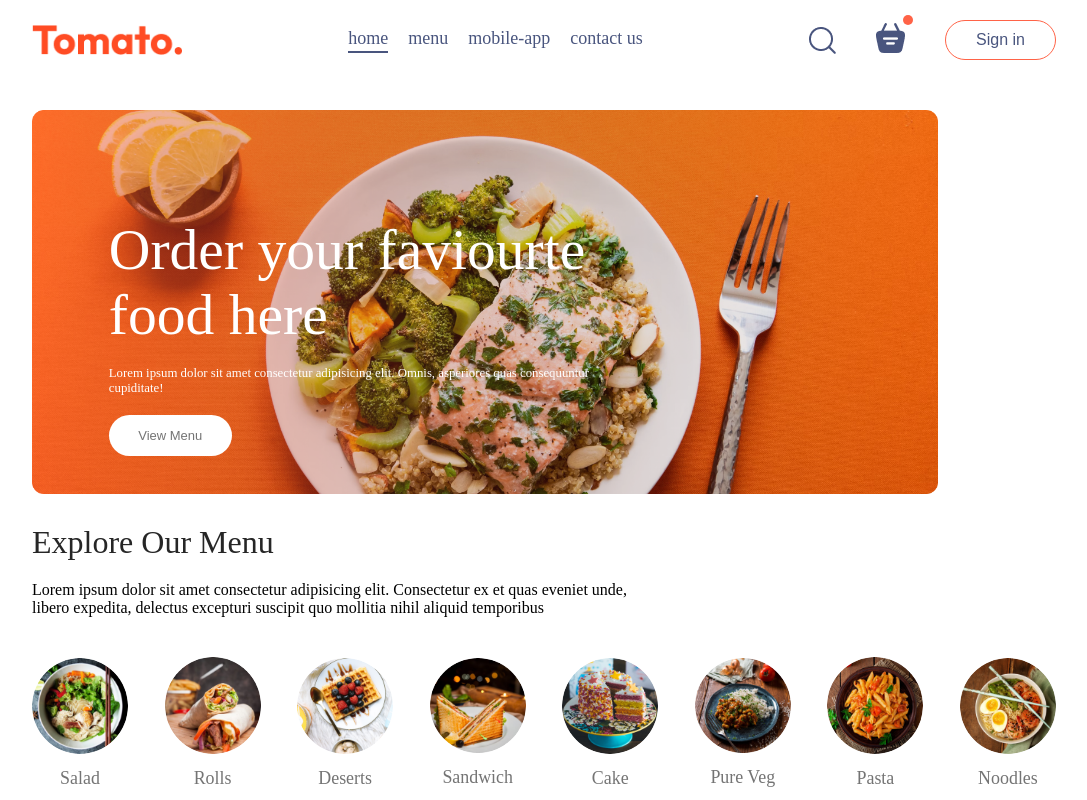
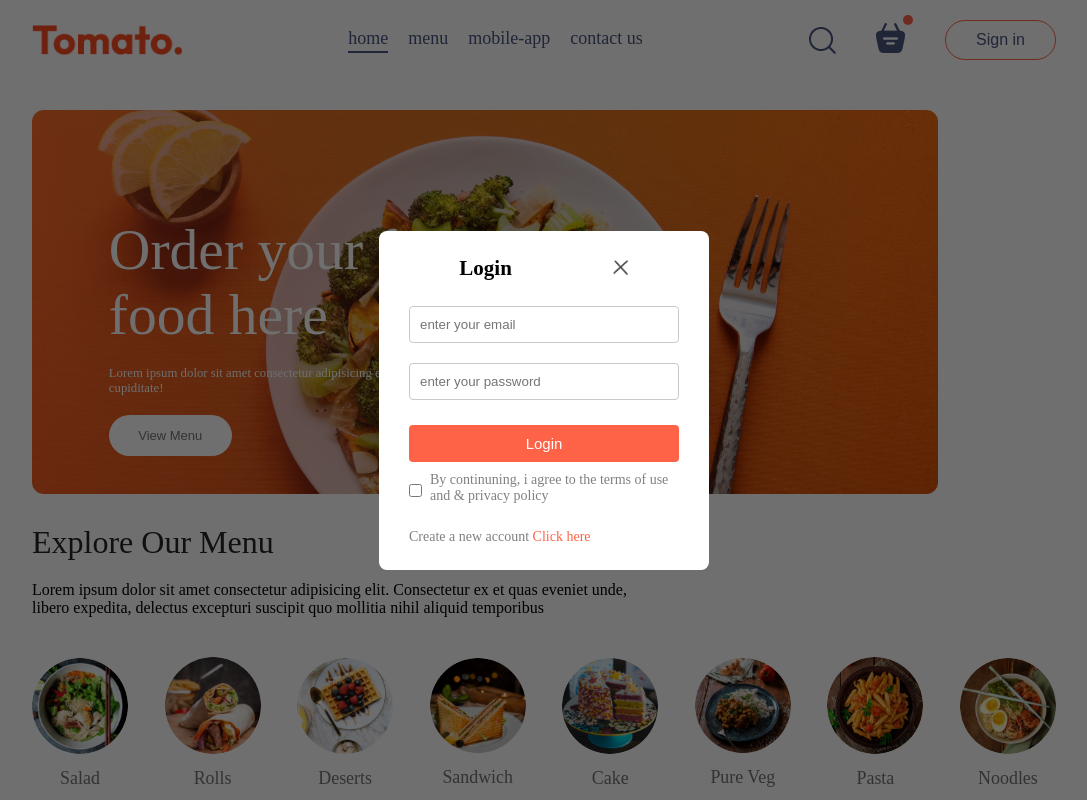
Before and after one commit to amit-simplify3x/Food_del, a React app in the folder food-del/: page / in a window 1280 px wide. Both pictures are taken after a click on the button "Sign in". Shown: the top 800 px of the page, without its empty margins (96-1183 px from the left). Built offline with nearby package versions, Linux system fonts and the light colour scheme; the HTML template or start-up script is replaced by a standard one.

Commit message:
login and signup page complete

```diff
--- a/food-del/src/App.jsx
+++ b/food-del/src/App.jsx
@@ -1,23 +1,28 @@
-import React from 'react'
+import React, { useState } from 'react'
 import Navbar from './components/Navbar/Navbar'
 import { Route, Routes } from 'react-router-dom'
 import Home from './pages/Home/Home'
 import Cart from './pages/Cart/Cart'
 import PlaceOrder from './pages/PlaceOrder/PlaceOrder'
 import Footer from './components/Footer/Footer'
+import LoginPopup from './components/LoginPopup/LoginPopup'
 
 const App = () => {
+
+  const [showLogin,setShowLogin]=useState(false);
+
   return (
     <>
+      {showLogin ? <LoginPopup setShowLogin={setShowLogin} /> : <></>}
       <div className="app">
-        <Navbar />
+        <Navbar setShowLogin={setShowLogin} />
         <Routes>
           <Route path="/" element={<Home />} />
           <Route path="/cart" element={<Cart />} />
           <Route path="/order" element={<PlaceOrder />} />
         </Routes>
       </div>
-      <Footer/>
+      <Footer />
     </>
   );
 }
--- /dev/null
+++ b/food-del/src/components/LoginPopup/LoginPopup.css
@@ -0,0 +1,74 @@
+.login-popup{
+    position: absolute;
+    z-index: 1;
+    width: 100%;
+    height: 100%;
+    background-color: #00000090;
+    display: grid;
+}
+.login-popup-container{
+    place-self: center;
+    width: max(23vw,330px);
+    color:#808080;
+    background-color: white;
+    display: flex;
+    flex-direction: column;
+    gap:25px;
+    padding: 25px 30px;
+    border-radius: 8px;
+    font-size: 14px;
+    animation: fadeIn 0.5s;
+}
+.login-popup-title{
+    display: flex;
+    justify-content: space-around;
+    align-items: center;
+    color: black;
+
+}
+
+.login-popup-title img{
+width: 16px;
+cursor: pointer;
+}
+
+.login-popup-inputs{
+    display: flex;
+    flex-direction: column;
+    gap: 20px;
+}
+
+.login-popup-inputs input{
+    outline: none;
+    border: 1px solid #c9c9c9;
+    padding: 10px;
+    border-radius: 4px;
+
+}
+
+.login-popup-container button{
+    border:  none;
+    padding: 10px;
+    border-radius: 4px;
+    color: white;
+    background-color: tomato;
+    font-size: 15px;
+    cursor: pointer;
+}
+
+.login-popup-condition{
+    display:  flex;
+    align-items: center;
+    gap:8px;
+    margin-top: -15px;
+}
+
+.login-popup-condition input{
+    margin-top: 5px;
+}
+
+.login-popup p span{
+    color: tomato;
+    font-weight: 500;
+    cursor: pointer;
+}
--- /dev/null
+++ b/food-del/src/components/LoginPopup/LoginPopup.jsx
@@ -0,0 +1,44 @@
+import React, { useState } from 'react';
+import './LoginPopup.css';
+import { assets } from '../../assets/assets';
+
+const LoginPopup = ({ setShowLogin }) => {
+  const [currState, setcurrState] = useState("Login");
+  return (
+    <div className="login-popup">
+      <form className="login-popup-container">
+        <div className="login-popup-title">
+          <h2>{currState}</h2>
+          <img onClick={() => setShowLogin(false)} src={assets.cross_icon} />
+        </div>
+        <div className="login-popup-inputs">
+          {currState === "Login" ? (
+            <></>
+          ) : (
+            <input type="text" placeholder="enter your name" required />
+          )}
+          <input type="email" placeholder="enter your email" required />
+          <input type="password" placeholder="enter your password" required />
+        </div>
+        <button>{currState === "Sign Up" ? "Create account" : "Login"}</button>
+        <div className="login-popup-condition">
+          <input type="checkbox" required />
+          <p>
+            By continuning, i agree to the terms of use and & privacy policy
+          </p>
+        </div>
+        {currState === "Login" ? (
+          <p>
+            Create a new account <span onClick={()=>setcurrState("Sign Up")}>Click here</span>
+          </p>
+        ) : (
+          <p>
+            Already have an account <span onClick={()=>setcurrState("Login")}>Login here</span>
+          </p>
+        )}
+      </form>
+    </div>
+  );
+};
+
+export default LoginPopup
--- a/food-del/src/components/Navbar/Navbar.jsx
+++ b/food-del/src/components/Navbar/Navbar.jsx
@@ -1,31 +1,53 @@
 import React, { useState } from 'react';
 import './Navbar.css'
+import {Link} from 'react-router-dom'
 import {assets} from '../../assets/assets'
 
-const Navbar = () => {
-  const[menu,setmenu]=useState("home");
+const Navbar = ({ setShowLogin }) => {
+  const [menu, setmenu] = useState("home");
   return (
-    <div className='navbar'>
-      <img src={assets.logo} alt="" className='logo' />
+    <div className="navbar">
+      <img src={assets.logo} alt="" className="logo" />
       <ul className="navbar-menu">
-        <li onClick={()=>setmenu("home")} className={menu==="home"?"active":""}>home</li>
-        <li onClick={()=>setmenu("menu")} className={menu==="menu"?"active":""}>menu</li>
-        <li onClick={()=>setmenu("mobile-app")} className={menu==="mobile-app"?"active":""}>mobile-app</li>
-        <li onClick={()=>setmenu("contact-us")} className={menu==="contact-us"?"active":""}>contact us</li>
+        <Link
+          to="/"
+          onClick={() => setmenu("home")}
+          className={menu === "home" ? "active" : ""}
+        >
+          home
+        </Link>
+        <a
+          href="#explore-menu"
+          onClick={() => setmenu("menu")}
+          className={menu === "menu" ? "active" : ""}
+        >
+          menu
+        </a>
+        <a
+          href="#app-download"
+          onClick={() => setmenu("mobile-app")}
+          className={menu === "mobile-app" ? "active" : ""}
+        >
+          mobile-app
+        </a>
+        <a
+          href="#footer"
+          onClick={() => setmenu("contact-us")}
+          className={menu === "contact-us" ? "active" : ""}
+        >
+          contact us
+        </a>
       </ul>
       <div className="navbar-right">
         <img src={assets.search_icon} alt="" />
         <div className="navbar-search-icon">
           <img src={assets.basket_icon} alt="" />
-          <div className="dot">
-
-          </div>
+          <div className="dot"></div>
         </div>
-        <button>Sign in</button>
+        <button onClick={()=>setShowLogin(true)}>Sign in</button>
       </div>
-
     </div>
-  )
-}
+  );
+};
 
 export default Navbar
--- a/food-del/src/index.css
+++ b/food-del/src/index.css
@@ -2,6 +2,7 @@
   padding: 0;
   margin: 0;
   box-sizing: border-box;
+  scroll-behavior: smooth;
 }
 
 body{
```
